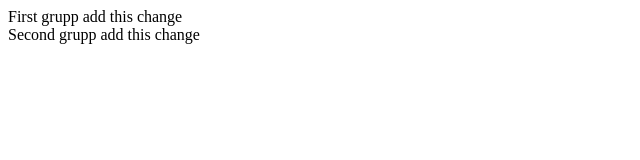
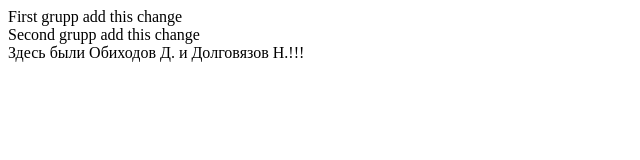
Before and after one commit to GitStudentDeveloper/test_ivt2016, a plain HTML site: page index.html in a window 1280 px wide. Shown: the whole page, without its empty margins (0-640 px from the left). Drawn offline with Linux system fonts and the light colour scheme.

Commit message:
change index.html add information by KingandJoker group

```diff
--- a/index.html
+++ b/index.html
@@ -13,6 +13,9 @@
 		<div id="seconf_grupp">
 			<span>Second grupp add this change</span>
 		</div>
+		<div id="seconf_grupp">
+			<span>Здесь были Обиходов Д. и Долговязов Н.!!!</span>
+		</div>
 	</div>
 </body>
 
```
